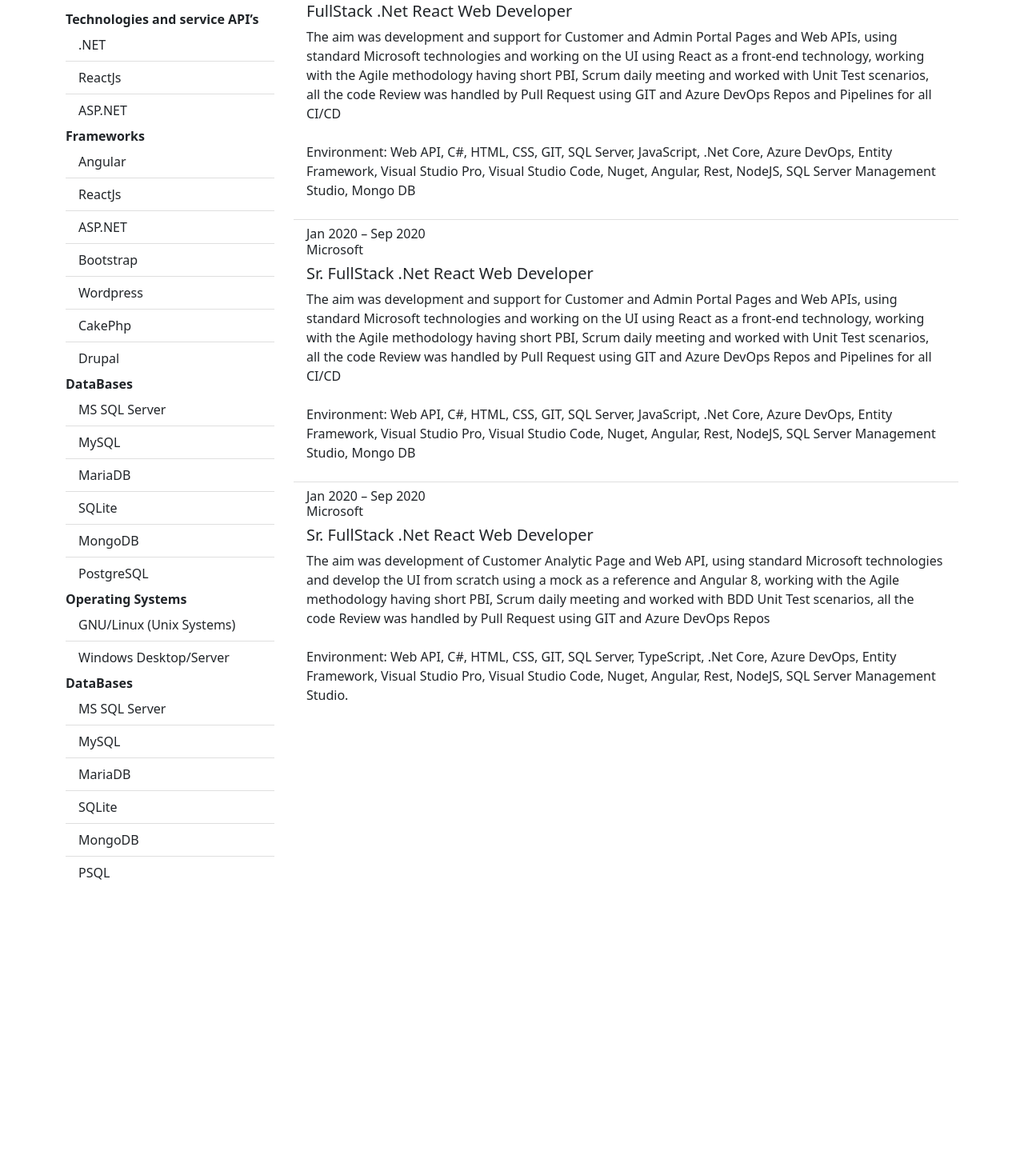
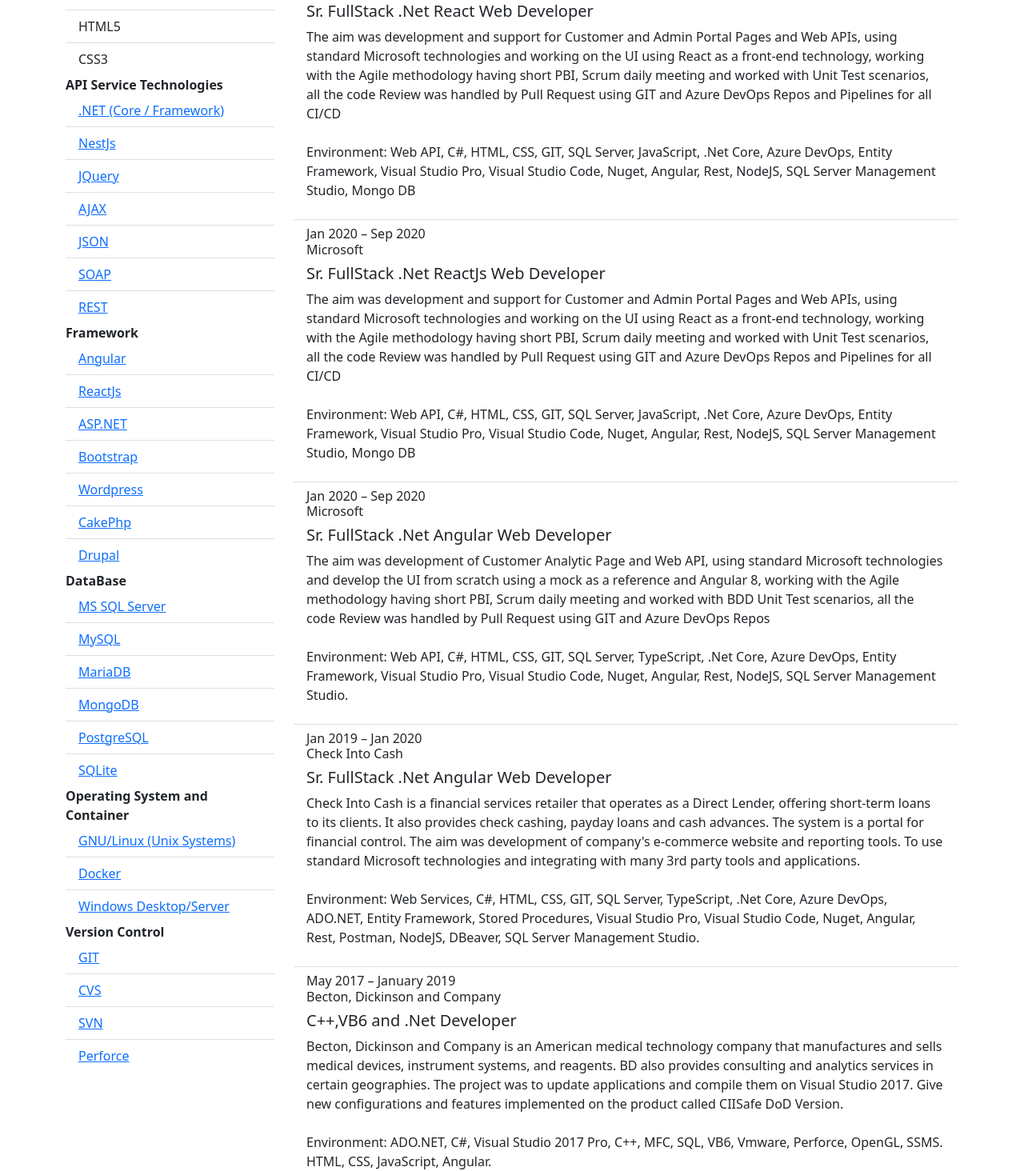
Before and after one commit to BenyHdezM/ResumeWebPage, a React (Create React App) app: page / in a window 1280 px wide. Shown: the part 988-2452 px from the top of the page at 80% size. Before the commit the page ends 2099 px from the top, so only its background shows below. Built offline with nearby package versions, Linux system fonts and the light colour scheme.

Commit message:
update links

```diff
--- a/src/App.js
+++ b/src/App.js
@@ -1,6 +1,6 @@
-import Header from "./components/header"
-import Resume from "./pages/resume"
-import About from "./pages/about"
+import Header from "./components/header";
+import Resume from "./pages/resume";
+import About from "./pages/about";
 
 
 import { BrowserRouter, Routes, Route} from "react-router-dom";
--- a/src/components/menu.js
+++ b/src/components/menu.js
@@ -1,5 +1,5 @@
-import Nav from 'react-bootstrap/Nav'
-import './menu.css'
+import Nav from 'react-bootstrap/Nav';
+import './menu.css';
 
 
 function Menu() {
--- a/src/pages/resume.js
+++ b/src/pages/resume.js
@@ -32,50 +32,55 @@ const Resume = () => {
               <ListGroup.Item>Java</ListGroup.Item>
               <ListGroup.Item>VB6</ListGroup.Item>
               <ListGroup.Item>PHP</ListGroup.Item>
+              <ListGroup.Item>HTML5</ListGroup.Item>
+              <ListGroup.Item>CSS3</ListGroup.Item>
             </ListGroup>
 
             <ListGroup variant="flush">
-              <b>Technologies and service API’s</b>
-              <ListGroup.Item>.NET</ListGroup.Item>
-              <ListGroup.Item>ReactJs</ListGroup.Item>
-              <ListGroup.Item>ASP.NET</ListGroup.Item>
+              <b>API Service Technologies</b>
+              <ListGroup.Item><a href='https://dotnet.microsoft.com/en-us/download'>.NET (Core / Framework)</a></ListGroup.Item>
+              <ListGroup.Item><a href='https://nestjs.com/'>NestJs</a></ListGroup.Item>
+              <ListGroup.Item><a href='https://jquery.com/'>JQuery</a></ListGroup.Item>
+              <ListGroup.Item><a href='https://developer.mozilla.org/en-US/docs/Web/Guide/AJAX'>AJAX</a></ListGroup.Item>
+              <ListGroup.Item><a href='https://restfulapi.net/introduction-to-json/'>JSON</a></ListGroup.Item>
+              <ListGroup.Item><a href='https://en.wikipedia.org/wiki/SOAP'>SOAP</a></ListGroup.Item>
+              <ListGroup.Item><a href='https://restfulapi.net/'>REST</a></ListGroup.Item>
             </ListGroup>
 
             <ListGroup variant="flush">
-              <b>Frameworks</b>
-              <ListGroup.Item>Angular</ListGroup.Item>
-              <ListGroup.Item>ReactJs</ListGroup.Item>
-              <ListGroup.Item>ASP.NET</ListGroup.Item>
-              <ListGroup.Item>Bootstrap</ListGroup.Item>
-              <ListGroup.Item>Wordpress</ListGroup.Item>
-              <ListGroup.Item>CakePhp</ListGroup.Item>
-              <ListGroup.Item>Drupal</ListGroup.Item>
+              <b>Framework</b>
+              <ListGroup.Item><a href='https://angular.io/'>Angular</a></ListGroup.Item>
+              <ListGroup.Item><a href='https://reactjs.org/'>ReactJs</a></ListGroup.Item>
+              <ListGroup.Item><a href='https://dotnet.microsoft.com/en-us/apps/aspnet'>ASP.NET</a></ListGroup.Item>
+              <ListGroup.Item><a href='https://react-bootstrap.github.io/'>Bootstrap</a></ListGroup.Item>
+              <ListGroup.Item><a href='https://wordpress.com/'>Wordpress</a></ListGroup.Item>
+              <ListGroup.Item><a href='https://cakephp.org/'>CakePhp</a></ListGroup.Item>
+              <ListGroup.Item><a href='https://www.drupal.org/'>Drupal</a></ListGroup.Item>
             </ListGroup>
 
             <ListGroup variant="flush">
-              <b>DataBases</b>
-              <ListGroup.Item>MS SQL Server</ListGroup.Item>
-              <ListGroup.Item>MySQL</ListGroup.Item>
-              <ListGroup.Item>MariaDB</ListGroup.Item>
-              <ListGroup.Item>SQLite</ListGroup.Item>
-              <ListGroup.Item>MongoDB</ListGroup.Item>
-              <ListGroup.Item>PostgreSQL</ListGroup.Item>
+              <b>DataBase</b>
+              <ListGroup.Item><a href='https://www.microsoft.com/en-us/sql-server/'>MS SQL Server</a></ListGroup.Item>
+              <ListGroup.Item><a href='https://www.mysql.com/'>MySQL</a></ListGroup.Item>
+              <ListGroup.Item><a href='https://mariadb.org/'>MariaDB</a></ListGroup.Item>
+              <ListGroup.Item><a href='https://www.mongodb.com/'>MongoDB</a></ListGroup.Item>
+              <ListGroup.Item><a href='https://www.postgresql.org/'>PostgreSQL</a></ListGroup.Item>
+              <ListGroup.Item><a href='https://www.sqlite.org/index.html'>SQLite</a></ListGroup.Item>
             </ListGroup>
 
             <ListGroup variant="flush">
-              <b>Operating Systems</b>
-              <ListGroup.Item>GNU/Linux (Unix Systems)</ListGroup.Item>
-              <ListGroup.Item>Windows Desktop/Server</ListGroup.Item>
+              <b>Operating System and Container</b>
+              <ListGroup.Item><a href='https://en.wikipedia.org/wiki/Linux'>GNU/Linux (Unix Systems)</a></ListGroup.Item>
+              <ListGroup.Item><a href='https://www.docker.com/resources/what-container/'>Docker</a></ListGroup.Item>
+              <ListGroup.Item><a href='https://en.wikipedia.org/wiki/Windows_Server'>Windows Desktop/Server</a></ListGroup.Item>
             </ListGroup>
 
             <ListGroup variant="flush">
-              <b>DataBases</b>
-              <ListGroup.Item>MS SQL Server</ListGroup.Item>
-              <ListGroup.Item>MySQL</ListGroup.Item>
-              <ListGroup.Item>MariaDB</ListGroup.Item>
-              <ListGroup.Item>SQLite</ListGroup.Item>
-              <ListGroup.Item>MongoDB</ListGroup.Item>
-              <ListGroup.Item>PSQL</ListGroup.Item>
+              <b>Version Control</b>
+              <ListGroup.Item><a href='https://git-scm.com/'>GIT</a></ListGroup.Item>
+              <ListGroup.Item><a href='https://www.nongnu.org/cvs/'>CVS</a></ListGroup.Item>
+              <ListGroup.Item><a href='https://subversion.apache.org/'>SVN</a></ListGroup.Item>
+              <ListGroup.Item><a href='https://www.perforce.com/solutions/version-control'>Perforce</a></ListGroup.Item>
             </ListGroup>
 
           </ListGroup>
@@ -86,7 +91,7 @@ const Resume = () => {
             <ListGroup.Item>
               <h6>Jun 2022 - Present</h6>
               <h6>Comcast Business</h6>
-              <h5>Sr. Automation Engineer</h5>
+              <h5>Sr. Automation Engineer / FullStack .Net ReactJs</h5>
               <p>Development and support for Admin Portal Pages and Web APIs, using NestJS technologies and working on the UI using Angular as a front-end technology,
                 working with the Agile methodology having short PBI, Scrum daily meeting, all the code Review was handled by Pull Request using GIT and GitHub,
                 and Rally as AGILE Project Management Tool.
@@ -97,17 +102,6 @@ const Resume = () => {
             </ListGroup.Item>
             <ListGroup.Item>
               <h6>Sep 2020 – Jun 2022<br />Aptude Mex - USXpress</h6>
-              <h5>FullStack .Net React Web Developer</h5>
-              <p>The aim was development and support for Customer and Admin Portal Pages and Web APIs, using standard Microsoft technologies and working on the UI
-                using React as a front-end technology, working with the Agile methodology having short PBI, Scrum daily meeting and worked with Unit Test scenarios,
-                all the code Review was handled by Pull Request using GIT and Azure DevOps Repos and Pipelines for all CI/CD
-                <br />
-                <br />
-                Environment: Web API, C#, HTML, CSS, GIT, SQL Server, JavaScript, .Net Core, Azure DevOps, Entity Framework, Visual Studio Pro, Visual Studio Code,
-                Nuget,  Angular, Rest, NodeJS, SQL Server Management Studio, Mongo DB</p>
-            </ListGroup.Item>
-            <ListGroup.Item>
-              <h6>Jan 2020 – Sep 2020<br />Microsoft</h6>
               <h5>Sr. FullStack .Net React Web Developer</h5>
               <p>The aim was development and support for Customer and Admin Portal Pages and Web APIs, using standard Microsoft technologies and working on the UI
                 using React as a front-end technology, working with the Agile methodology having short PBI, Scrum daily meeting and worked with Unit Test scenarios,
@@ -119,7 +113,18 @@ const Resume = () => {
             </ListGroup.Item>
             <ListGroup.Item>
               <h6>Jan 2020 – Sep 2020<br />Microsoft</h6>
-              <h5>Sr. FullStack .Net React Web Developer</h5>
+              <h5>Sr. FullStack .Net ReactJs Web Developer</h5>
+              <p>The aim was development and support for Customer and Admin Portal Pages and Web APIs, using standard Microsoft technologies and working on the UI
+                using React as a front-end technology, working with the Agile methodology having short PBI, Scrum daily meeting and worked with Unit Test scenarios,
+                all the code Review was handled by Pull Request using GIT and Azure DevOps Repos and Pipelines for all CI/CD
+                <br />
+                <br />
+                Environment: Web API, C#, HTML, CSS, GIT, SQL Server, JavaScript, .Net Core, Azure DevOps, Entity Framework, Visual Studio Pro, Visual Studio Code,
+                Nuget,  Angular, Rest, NodeJS, SQL Server Management Studio, Mongo DB</p>
+            </ListGroup.Item>
+            <ListGroup.Item>
+              <h6>Jan 2020 – Sep 2020<br />Microsoft</h6>
+              <h5>Sr. FullStack .Net Angular Web Developer</h5>
               <p>The aim was development of Customer Analytic Page and Web API, using standard Microsoft technologies and develop the UI from scratch using a mock
                 as a reference and Angular 8, working with the Agile methodology having short PBI, Scrum daily meeting and worked with BDD Unit Test scenarios,
                 all the code Review was handled by Pull Request using GIT and Azure DevOps Repos
@@ -127,6 +132,27 @@ const Resume = () => {
                 <br />
                 Environment: Web API, C#, HTML, CSS, GIT, SQL Server, TypeScript, .Net Core, Azure DevOps, Entity Framework, Visual Studio Pro, Visual Studio Code,
                 Nuget,  Angular, Rest, NodeJS, SQL Server Management Studio.</p>
+            </ListGroup.Item>
+            <ListGroup.Item>
+              <h6>Jan 2019 – Jan 2020<br />Check Into Cash</h6>
+              <h5>Sr. FullStack .Net Angular Web Developer</h5>
+              <p>Check Into Cash is a financial services retailer that operates as a Direct Lender, offering short-term loans to its clients. It also provides
+                check cashing, payday loans and cash advances. The system is a portal for financial control. The aim was development of company's e-commerce website
+                and reporting tools. To use standard Microsoft technologies and integrating with many 3rd party tools and applications.
+                <br />
+                <br />
+                Environment: Web Services, C#, HTML, CSS, GIT, SQL Server, TypeScript, .Net Core, Azure DevOps, ADO.NET, Entity Framework, Stored Procedures,
+                Visual Studio Pro, Visual Studio Code, Nuget,  Angular, Rest, Postman, NodeJS, DBeaver,  SQL Server Management Studio.</p>
+            </ListGroup.Item>
+            <ListGroup.Item>
+              <h6>May 2017 – January 2019<br />Becton, Dickinson and Company</h6>
+              <h5>C++,VB6 and .Net Developer</h5>
+              <p>Becton, Dickinson and Company is an American medical technology company that manufactures and sells medical devices, instrument systems,
+                and reagents. BD also provides consulting and analytics services in certain geographies. The project was to update applications and compile them on
+                Visual Studio 2017. Give new configurations and features implemented on the product called CIISafe DoD Version.
+                <br />
+                <br />
+                Environment: ADO.NET, C#, Visual Studio 2017 Pro, C++, MFC, SQL, VB6, Vmware, Perforce, OpenGL, SSMS. HTML, CSS, JavaScript, Angular.</p>
             </ListGroup.Item>
           </ListGroup>
         </Col>
```
